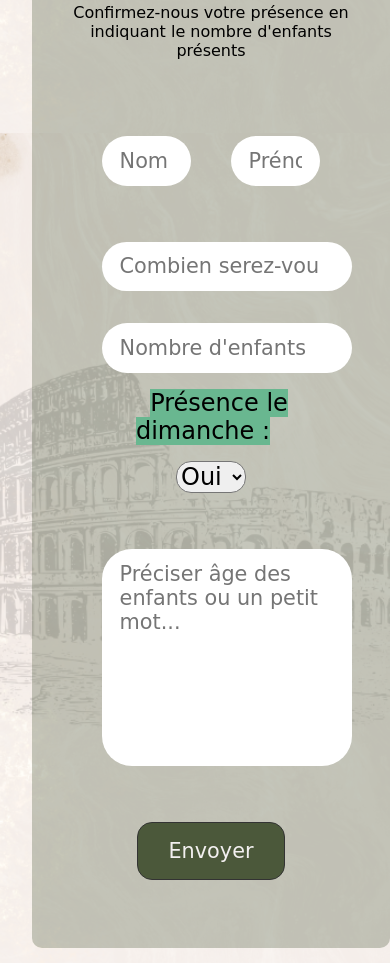
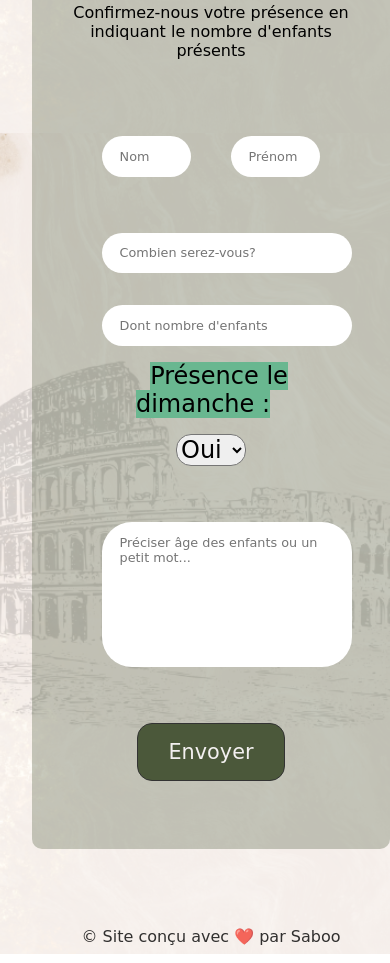
Before and after one commit to Saboodev/wedding, a website: page index.html in a window 390 px wide. Shown: the part 3259-4222 px from the top of the page. Drawn offline with Linux system fonts and the light colour scheme; a web font is replaced by a local one.

Commit message:
modif formulaire

```diff
--- a/index.html
+++ b/index.html
@@ -13,9 +13,7 @@
     <link rel="preconnect" href="https://fonts.googleapis.com">
     <link rel="preconnect" href="https://fonts.gstatic.com" crossorigin>
     <link href="https://fonts.googleapis.com/css2?family=Grechen+Fuemen&family=Italiana&family=Italianno&family=Lugrasimo&display=swap" rel="stylesheet">
-    <link rel="stylesheet" href="https://cdnjs.cloudflare.com/ajax/libs/font-awesome/6.2.0/css/all.min.css" integrity="sha512-xh6O/CkQoPOWDdYTDqeRdPCVd1SpvCA9XXcUnZS2FmJNp1coAFzvtCN9BmamE+4aHK8yyUHUSCcJHgXloTyT2A==" crossorigin="anonymous" referrerpolicy="no-referrer" />
-
-
+    <link rel="stylesheet" href="https://cdnjs.cloudflare.com/ajax/libs/font-awesome/6.2.0/css/all.min.css" integrity="sha512-xh6O/CkQoPOWDdYTDqeRdPCVd1SpvCA9XXcUnZS2FmJNp1coAFzvtCN9BmamE+4aHK8yyUHUSCcJHgXloTyT2A==" crossorigin="anonymous" referrerpolicy="no-referrer"/>
 </head>
 
 <body>
@@ -134,9 +132,9 @@
                                     <input type="text" name="first name" required placeholder="Prénom">
                                 </div>
                                 <div class="input-control">
-                                    <input type="number" min="0" required placeholder="Combien serez-vous?">
-                                    <input type="number" min="0" required placeholder="Nombre d'enfants">
-                                    <label for="presence-dimanche" id="brunch">Présence le dimanche :</label>
+                                    <input type="number" name="Nombre-invité" min="0" required placeholder="Combien serez-vous?">
+                                    <input type="number" name="nombre-enfant" min="0" required placeholder="Dont nombre d'enfants">
+                                    <label for="dimanche" id="brunch">Présence le dimanche :</label>
                                     <select id="dimanche" name="presence-dimanche" required>
                                         <option value="oui">Oui</option>
                                         <option value="non">Non</option>
@@ -146,9 +144,10 @@
                                     <textarea name="message" id="msg" cols="15" rows="8" placeholder="Préciser âge des enfants ou un petit mot..."></textarea>
                                 </div>
                                 <div class="submit-btn">
-                                    <a href="#" class="main-btn">
+                                    <a href="#reponse" class="main-btn">
                                         <input type="hidden" name="_next" value="https://saboodev.github.io/wedding/">
                                         <input type="hidden" name="_template" value="basic">
+                                        <input type="hidden" name="_captcha" value="false">
                                         <button type="submit" value="submit" class="btn btn-primary animated-link">Envoyer</button>
                                     </a>
                                 </div>
--- a/styles/style.css
+++ b/styles/style.css
@@ -477,6 +477,9 @@ footer {
         margin: 10px auto; /* Centrer la description */
     }
 
+    input, textarea {
+        font-size: 0.8rem;
+    }
 }
 
 /* Pour les appareils de petite taille */
```
